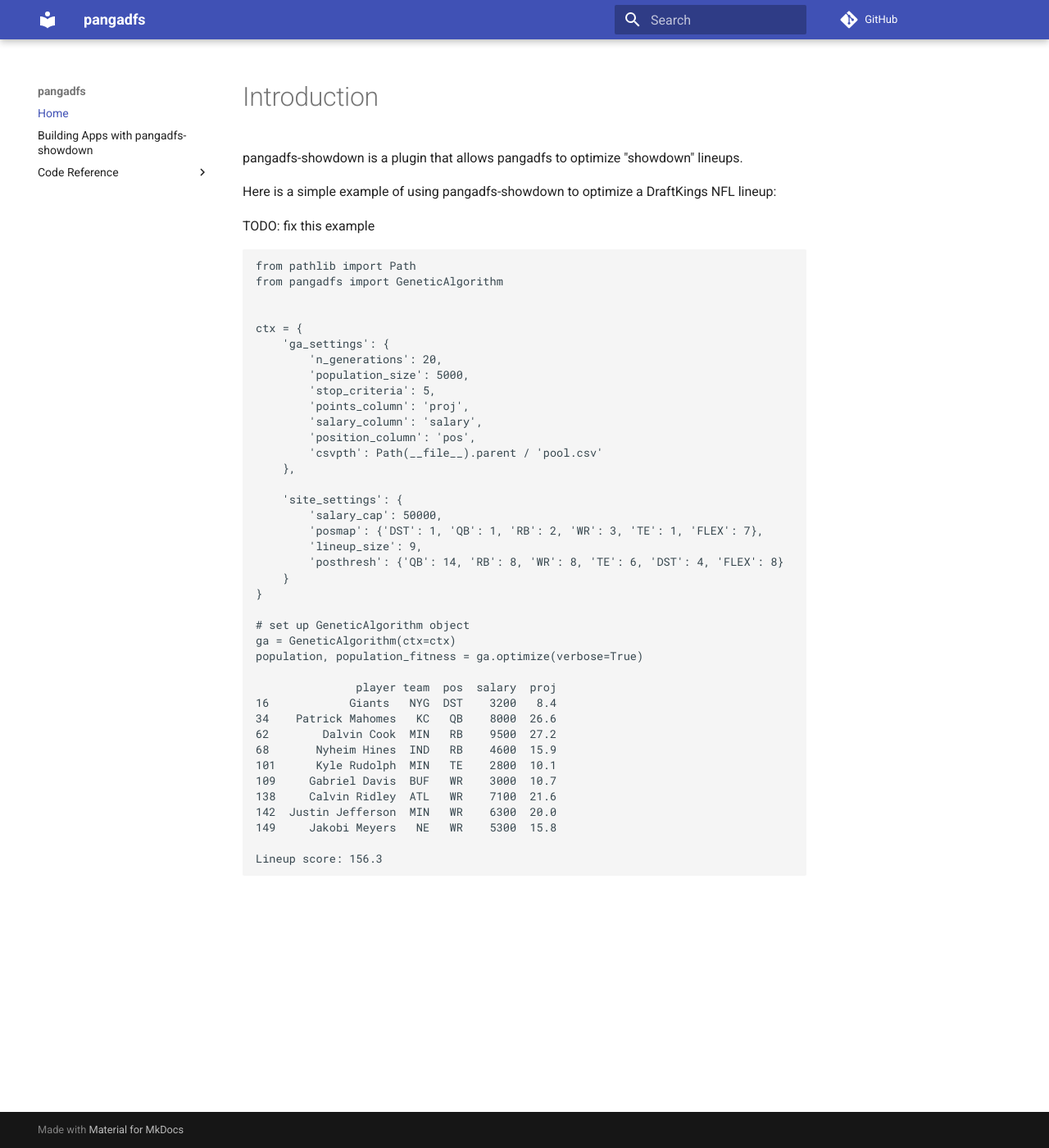
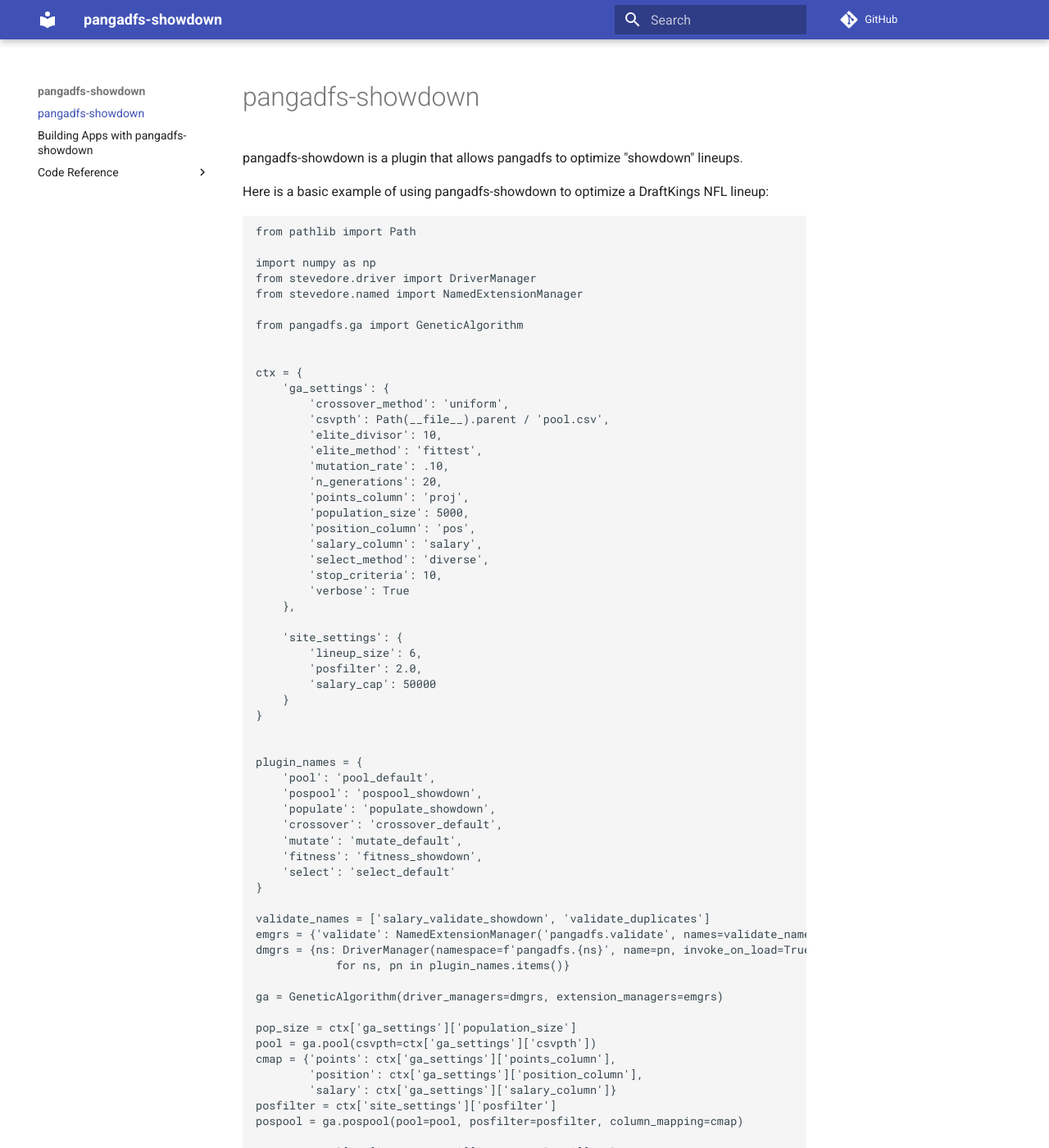
Before and after one commit to sansbacon/pangadfs-captain, an MkDocs documentation site: the page built from docs/index.md, in a window 1280 px wide and 1400 px high. Shown: the whole window at 82% size. Built offline with MkDocs 1.6.1 and Material for MkDocs 9.7.7, drawn with Linux system fonts in a browser that asks for light colours; comment, search, counter and statistics services are not loaded; some of the changed text lies outside the part shown.

Commit message:
Updated main docs

````diff
--- a/docs/index.md
+++ b/docs/index.md
@@ -1,49 +1,191 @@
-# Introduction
+# pangadfs-showdown
 
 pangadfs-showdown is a plugin that allows pangadfs to optimize "showdown" lineups.
 
-Here is a simple example of using pangadfs-showdown to optimize a DraftKings NFL lineup:
-
-TODO: fix this example
+Here is a basic example of using pangadfs-showdown to optimize a DraftKings NFL lineup:
 
 ```
 from pathlib import Path
-from pangadfs import GeneticAlgorithm
+
+import numpy as np
+from stevedore.driver import DriverManager
+from stevedore.named import NamedExtensionManager
+
+from pangadfs.ga import GeneticAlgorithm
 
 
 ctx = {
     'ga_settings': {
+        'crossover_method': 'uniform',
+        'csvpth': Path(__file__).parent / 'pool.csv',
+        'elite_divisor': 10,
+        'elite_method': 'fittest',
+        'mutation_rate': .10,
         'n_generations': 20,
+        'points_column': 'proj',
         'population_size': 5000,
-        'stop_criteria': 5,
-        'points_column': 'proj',
+        'position_column': 'pos',
         'salary_column': 'salary',
-        'position_column': 'pos',
-        'csvpth': Path(__file__).parent / 'pool.csv'
+        'select_method': 'diverse',
+        'stop_criteria': 10,
+        'verbose': True
     },
 
     'site_settings': {
-        'salary_cap': 50000,
-        'posmap': {'DST': 1, 'QB': 1, 'RB': 2, 'WR': 3, 'TE': 1, 'FLEX': 7},
-        'lineup_size': 9,
-        'posthresh': {'QB': 14, 'RB': 8, 'WR': 8, 'TE': 6, 'DST': 4, 'FLEX': 8}
+        'lineup_size': 6,
+        'posfilter': 2.0,
+        'salary_cap': 50000
     }
 }
 
-# set up GeneticAlgorithm object
-ga = GeneticAlgorithm(ctx=ctx)
-population, population_fitness = ga.optimize(verbose=True)
 
-               player team  pos  salary  proj
-16            Giants   NYG  DST    3200   8.4
-34    Patrick Mahomes   KC   QB    8000  26.6
-62        Dalvin Cook  MIN   RB    9500  27.2
-68       Nyheim Hines  IND   RB    4600  15.9
-101      Kyle Rudolph  MIN   TE    2800  10.1
-109     Gabriel Davis  BUF   WR    3000  10.7
-138     Calvin Ridley  ATL   WR    7100  21.6
-142  Justin Jefferson  MIN   WR    6300  20.0
-149     Jakobi Meyers   NE   WR    5300  15.8
+plugin_names = {
+    'pool': 'pool_default',
+    'pospool': 'pospool_showdown',
+    'populate': 'populate_showdown',
+    'crossover': 'crossover_default',
+    'mutate': 'mutate_default',
+    'fitness': 'fitness_showdown',
+    'select': 'select_default'
+}
 
-Lineup score: 156.3
+validate_names = ['salary_validate_showdown', 'validate_duplicates']
+emgrs = {'validate': NamedExtensionManager('pangadfs.validate', names=validate_names, invoke_on_load=True)}
+dmgrs = {ns: DriverManager(namespace=f'pangadfs.{ns}', name=pn, invoke_on_load=True)
+            for ns, pn in plugin_names.items()}
+
+ga = GeneticAlgorithm(driver_managers=dmgrs, extension_managers=emgrs)
+
+pop_size = ctx['ga_settings']['population_size']
+pool = ga.pool(csvpth=ctx['ga_settings']['csvpth'])
+cmap = {'points': ctx['ga_settings']['points_column'],
+        'position': ctx['ga_settings']['position_column'],
+        'salary': ctx['ga_settings']['salary_column']}
+posfilter = ctx['site_settings']['posfilter']
+pospool = ga.pospool(pool=pool, posfilter=posfilter, column_mapping=cmap)
+
+points = pool[ctx['ga_settings']['points_column']].values
+salaries = pool[ctx['ga_settings']['salary_column']].values
+
+initial_population = ga.populate(
+    pospool=pospool,
+    population_size=pop_size
+)
+
+initial_population = ga.validate(
+    population=initial_population,
+    salaries=salaries,
+    salary_cap=ctx['site_settings']['salary_cap']
+)
+
+population_fitness = ga.fitness(
+    population=initial_population,
+    points=points
+)
+
+omidx = population_fitness.argmax()
+best_fitness = population_fitness[omidx]
+best_lineup = initial_population[omidx]
+
+# create new generations
+n_unimproved = 0
+population = initial_population.copy()
+
+for i in range(1, ctx['ga_settings']['n_generations'] + 1):
+
+    # end program after n generations if not improving
+    if n_unimproved == ctx['ga_settings']['stop_criteria']:
+        break
+
+    # display progress information with verbose parameter
+    if ctx['ga_settings'].get('verbose'):
+        logging.info(f'Starting generation {i}')
+        logging.info(f'Best lineup score {best_fitness}')
+
+    elite = ga.select(
+        population=population,
+        population_fitness=population_fitness,
+        n=len(population) // ctx['ga_settings'].get('elite_divisor', 5),
+        method=ctx['ga_settings'].get('elite_method', 'fittest')
+    )
+
+    selected = ga.select(
+        population=population,
+        population_fitness=population_fitness,
+        n=len(population),
+        method=ctx['ga_settings'].get('select_method', 'roulette')
+    )
+
+    crossed_over = ga.crossover(population=selected, method=ctx['ga_settings'].get('crossover_method', 'uniform'))
+
+    mutation_rate = ctx['ga_settings'].get('mutation_rate', max(.05, n_unimproved / 50))
+    mutated = ga.mutate(population=crossed_over, mutation_rate=mutation_rate)
+
+    population = ga.validate(
+        population=np.vstack((elite, mutated)),
+        salaries=salaries,
+        salary_cap=ctx['site_settings']['salary_cap']
+    )
+
+    population_fitness = ga.fitness(population=population, points=points)
+    omidx = population_fitness.argmax()
+    generation_max = population_fitness[omidx]
+
+    if generation_max > best_fitness:
+        logging.info(f'Lineup improved to {generation_max}')
+        best_fitness = generation_max
+        best_lineup = population[omidx]
+        n_unimproved = 0
+    else:
+        n_unimproved += 1
+        logging.info(f'Lineup unimproved {n_unimproved} times')
+
+# show best score and lineup at conclusion
+print(pool.loc[best_lineup, :])
+print(f'Lineup score: {best_fitness}')
 ```
+
+Output:
+```
+>>> python app.py
+INFO:root:Starting generation 1
+INFO:root:Best lineup score 107.05
+INFO:root:Lineup unimproved 1 times
+INFO:root:Starting generation 2
+INFO:root:Best lineup score 107.05
+INFO:root:Lineup unimproved 2 times
+INFO:root:Starting generation 3
+INFO:root:Best lineup score 107.05
+INFO:root:Lineup unimproved 3 times
+INFO:root:Starting generation 4
+INFO:root:Best lineup score 107.05
+INFO:root:Lineup unimproved 4 times
+INFO:root:Starting generation 5
+INFO:root:Best lineup score 107.05
+INFO:root:Lineup unimproved 5 times
+INFO:root:Starting generation 6
+INFO:root:Best lineup score 107.05
+INFO:root:Lineup unimproved 6 times
+INFO:root:Starting generation 7
+INFO:root:Best lineup score 107.05
+INFO:root:Lineup unimproved 7 times
+INFO:root:Starting generation 8
+INFO:root:Best lineup score 107.05
+INFO:root:Lineup unimproved 8 times
+INFO:root:Starting generation 9
+INFO:root:Best lineup score 107.05
+INFO:root:Lineup unimproved 9 times
+INFO:root:Starting generation 10
+INFO:root:Best lineup score 107.05
+INFO:root:Lineup unimproved 10 times
+
+              player team pos  salary  proj
+3         Drew Brees   NO  QB   10200  19.7
+4       Kirk Cousins  MIN  QB    9600  19.0
+7       Alvin Kamara   NO  RB   11400  24.0
+8    Latavius Murray   NO  RB    4800  10.1
+12      Adam Thielen  MIN  WR    8600  17.0
+17  Marquez Callaway   NO  WR     200   7.4
+
+Lineup score: 107.05
+```
--- a/mkdocs.yml
+++ b/mkdocs.yml
@@ -1,5 +1,5 @@
 # site configuration
-site_name: pangadfs
+site_name: pangadfs-showdown
 site_url: https://sansbacon.github.io/pangadfs-showdown/
 site_description: plugin for pangadfs to enable showdown contests
 site_author: Eric Truett
@@ -20,7 +20,7 @@
   - pymdownx.superfences
 
 nav:
-    - Home: index.md
+    - pangadfs-showdown: index.md
     - Building Apps with pangadfs-showdown: building-apps.md
     - Code Reference:
         - showdown: showdown-reference.md
````
